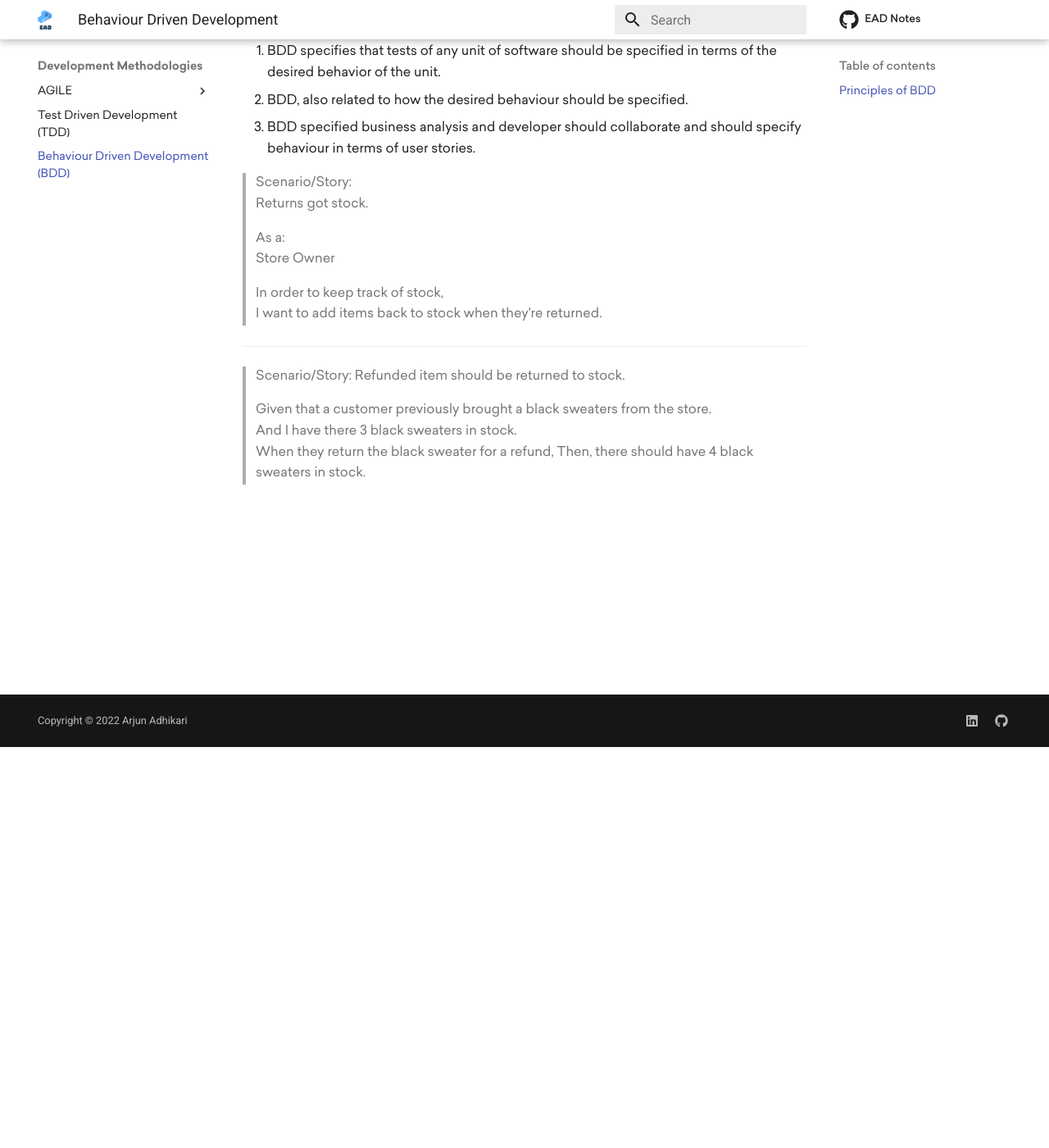
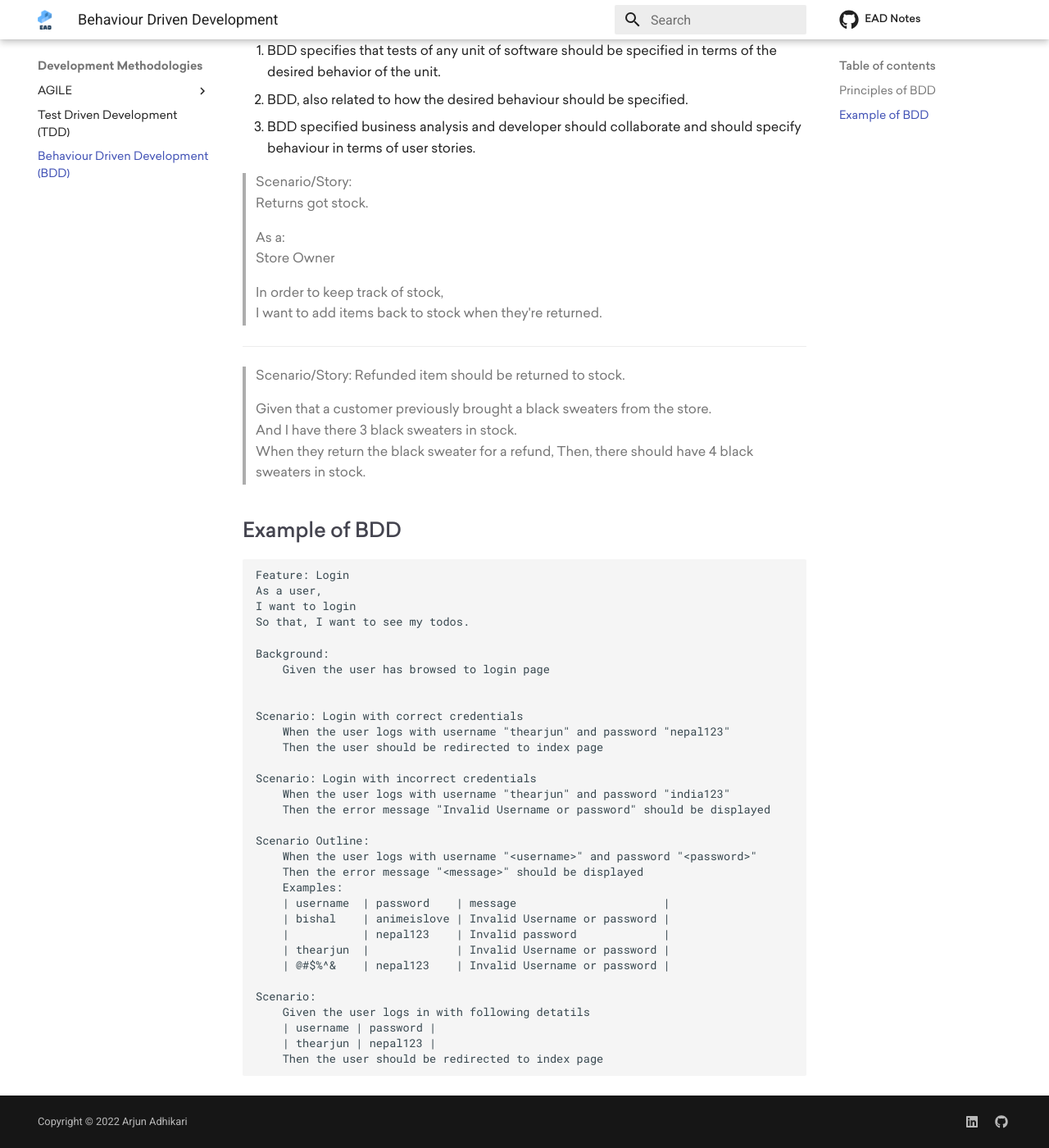
Before and after one commit to theArjun/ead-notes, an MkDocs documentation site: the page built from notes/software-development-methodologies/behaviour-driven-development.md, in a window 1280 px wide and 1400 px high, scrolled down 489 px. Shown: the whole window at 82% size. Built offline with MkDocs 1.6.1 and Material for MkDocs 9.7.7, drawn with Linux system fonts in a browser that asks for light colours; comment, search, counter and statistics services are not loaded.

Commit message:
Add example of BDD

````diff
--- a/notes/software-development-methodologies/behaviour-driven-development.md
+++ b/notes/software-development-methodologies/behaviour-driven-development.md
@@ -34,3 +34,40 @@ Refunded item should be returned to stock.
 > Given that a customer previously brought a black sweaters from the store.
 > And I have there 3 black sweaters in stock.
 > When they return the black sweater for a refund, Then, there should have 4 black sweaters in stock.
+
+
+## Example of BDD
+```feature
+Feature: Login
+As a user,
+I want to login
+So that, I want to see my todos.
+
+Background:
+    Given the user has browsed to login page
+
+
+Scenario: Login with correct credentials
+    When the user logs with username "thearjun" and password "nepal123"
+    Then the user should be redirected to index page
+
+Scenario: Login with incorrect credentials
+    When the user logs with username "thearjun" and password "india123"
+    Then the error message "Invalid Username or password" should be displayed
+
+Scenario Outline:
+    When the user logs with username "<username>" and password "<password>"
+    Then the error message "<message>" should be displayed
+    Examples:
+    | username  | password    | message                      |
+    | bishal    | animeislove | Invalid Username or password |
+    |           | nepal123    | Invalid password             |
+    | thearjun  |             | Invalid Username or password |
+    | @#$%^&    | nepal123    | Invalid Username or password |
+
+Scenario:
+    Given the user logs in with following detatils
+    | username | password |
+    | thearjun | nepal123 |
+    Then the user should be redirected to index page
+```
````
